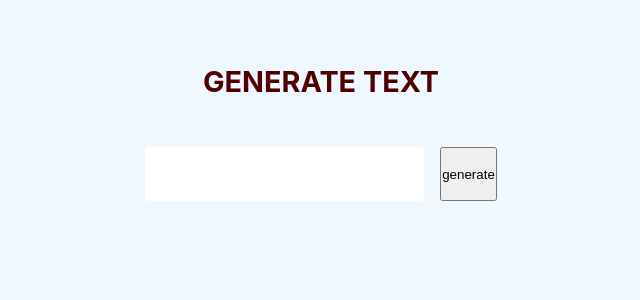
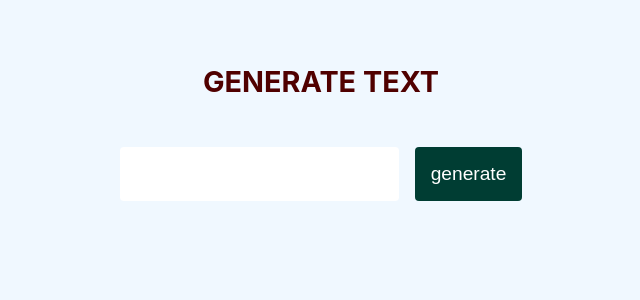
Before and after one commit to BSlaven/lorem_ipsum_text, a React (Vite) app: page / in a window 1280 px wide. Shown: the top 300 px of the page, without its empty margins (319-959 px from the left). Built offline with nearby package versions, Linux system fonts and the light colour scheme.

Commit message:
add form structure and styling

```diff
--- a/src/App.css
+++ b/src/App.css
@@ -37,3 +37,17 @@
 .form-input:is(:hover, :focus) {
   outline: 2px solid rgb(80, 0, 0);
 }
+
+.form-button {
+  background-color: rgb(0, 61, 51);
+  color: #fff;
+  border-radius: 4px;
+  border: none;
+  padding: 1rem;
+  font-size: 1.2rem;
+  cursor: pointer;
+}
+
+.form-button:is(:hover, :focus) {
+  background-color:rgb(0, 46, 38)
+}
```
